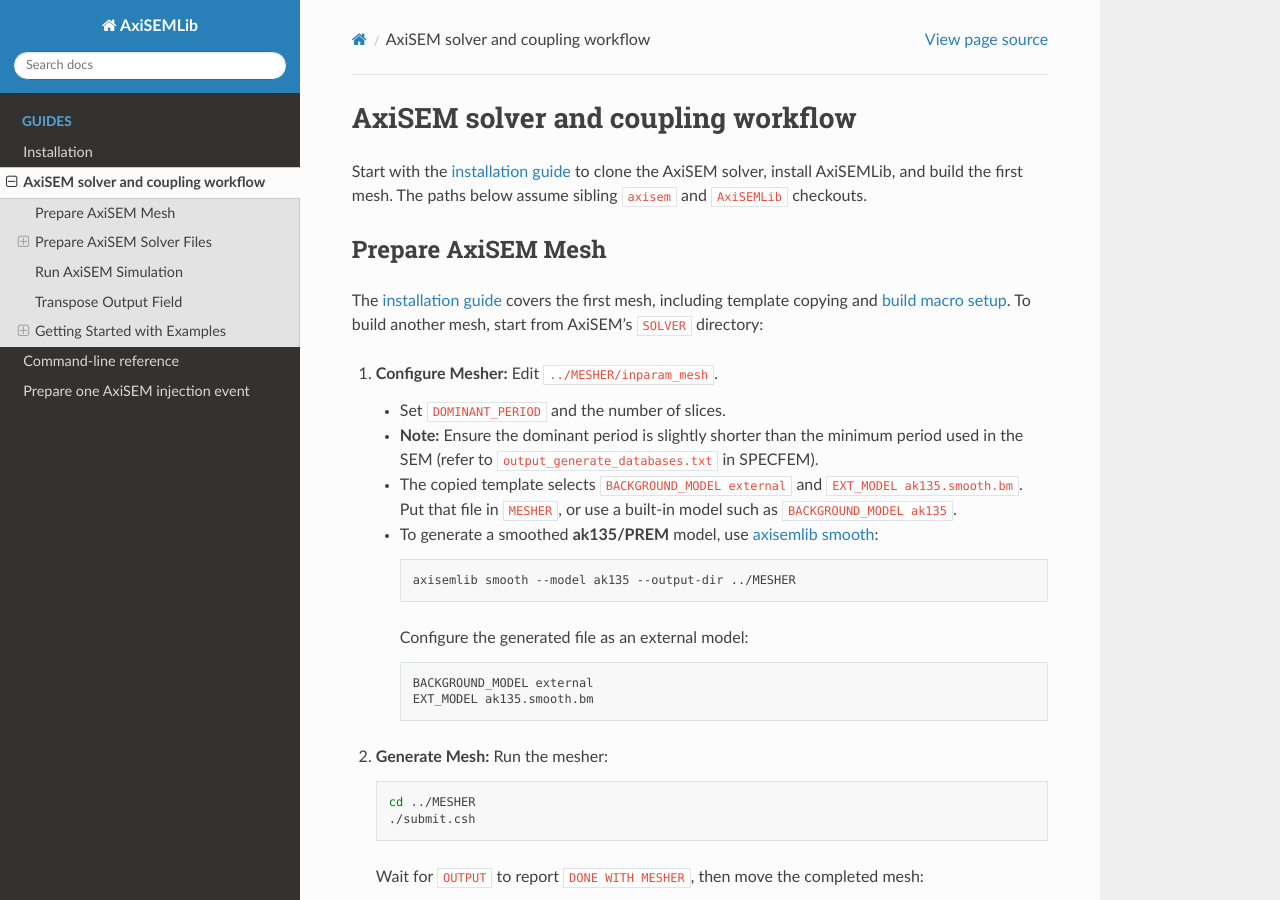
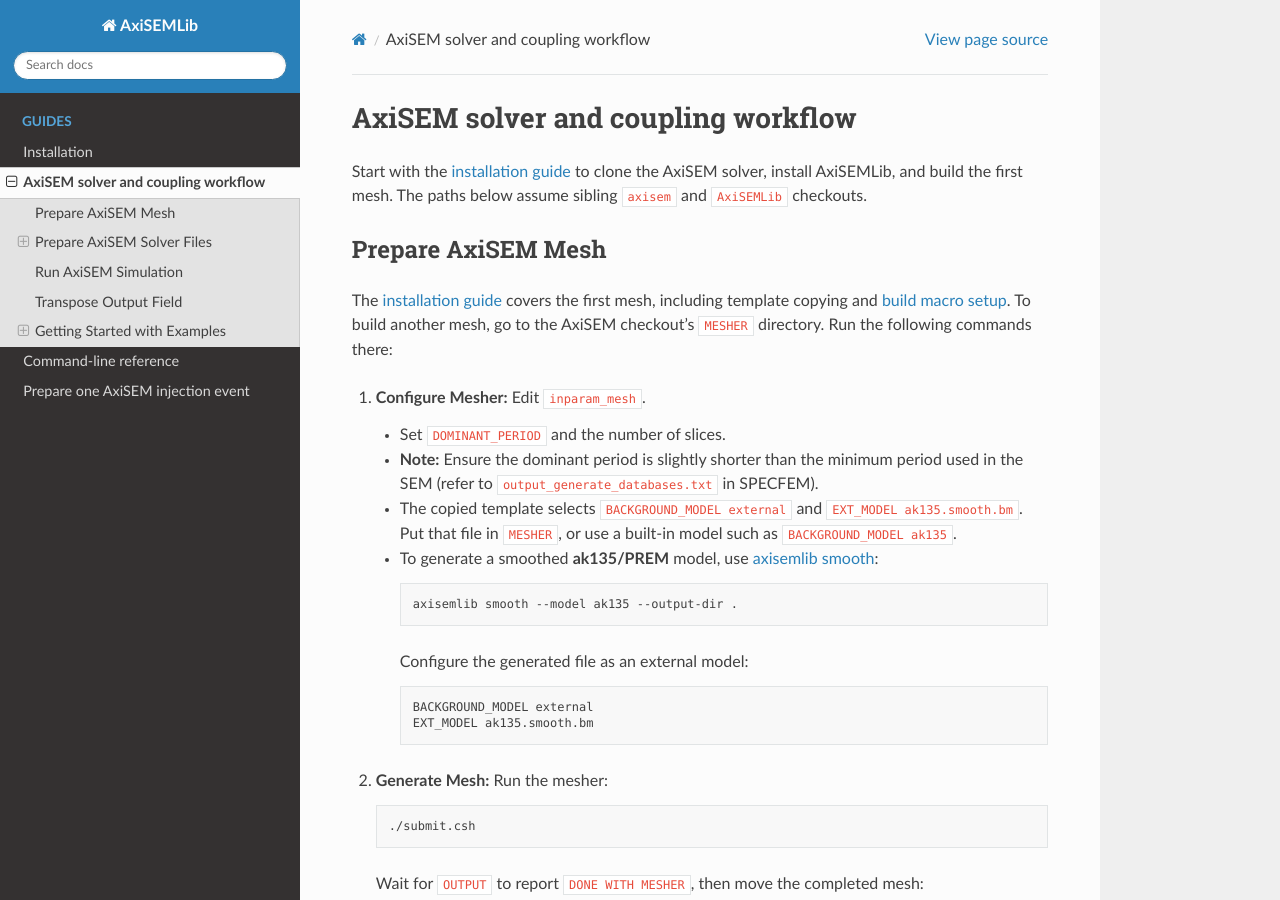
Before and after one commit to nqdu/AxiSEMLib, a Sphinx documentation site: the page built from doc/workflow.md, in a window 1280 px wide and 900 px high. Built offline with Sphinx 7.4.7 and the Read the Docs theme 3.1.0, drawn with Linux system fonts in a browser that asks for light colours; some of the changed text lies outside the part shown.

````diff
--- a/axisemlib/__init__.py
+++ b/axisemlib/__init__.py
@@ -1,6 +1,6 @@
 """AxiSEM wavefield processing and SPECFEM coupling tools."""
 
-__version__ = "0.1.0"
+__version__ = "3.0.0"
 __all__ = ["AxiBasicDB"]
 
 
--- a/doc/workflow.md
+++ b/doc/workflow.md
@@ -8,9 +8,10 @@ sibling `axisem` and `AxiSEMLib` checkouts.
 
 The [installation guide](installation.md) covers the first mesh, including
 template copying and [build macro setup](installation.md#configure-macros).
-To build another mesh, start from AxiSEM's `SOLVER` directory:
+To build another mesh, go to the AxiSEM checkout's `MESHER` directory. Run the
+following commands there:
 
-1.  **Configure Mesher:** Edit `../MESHER/inparam_mesh`.
+1.  **Configure Mesher:** Edit `inparam_mesh`.
     * Set `DOMINANT_PERIOD` and the number of slices.
     * **Note:** Ensure the dominant period is slightly shorter than the minimum period used in the SEM (refer to `output_generate_databases.txt` in SPECFEM).
     * The copied template selects `BACKGROUND_MODEL external` and
@@ -20,7 +21,7 @@ To build another mesh, start from AxiSEM's `SOLVER` directory:
       [axisemlib smooth](cli.md#axisemlib-smooth):
 
         ```bash
-        axisemlib smooth --model ak135 --output-dir ../MESHER
+        axisemlib smooth --model ak135 --output-dir .
         ```
 
       Configure the generated file as an external model:
@@ -33,7 +34,6 @@ To build another mesh, start from AxiSEM's `SOLVER` directory:
 2.  **Generate Mesh:** Run the mesher:
 
     ```bash
-    cd ../MESHER
     ./submit.csh
     ```
 
@@ -106,8 +106,9 @@ prepares the input files for one event at a time; see the
 
 ## Run AxiSEM Simulation
 
-Run the solver from `SOLVER` after preparing the mesh and the input
-files described above. If `SAVE_BDRY_FACES` is enabled, place
+Go to the AxiSEM checkout's `SOLVER` directory before preparing input files
+and running the solver. If you followed the mesh steps above, you are already
+there. If `SAVE_BDRY_FACES` is enabled, place
 `boundary_faces.dat` there first. `submit.csh` builds the solver, creates a
 new run directory, copies the inputs, and starts the simulation. The run
 directory name must not already exist.
--- a/pyproject.toml
+++ b/pyproject.toml
@@ -4,7 +4,7 @@ build-backend = "setuptools.build_meta"
 
 [project]
 name = "axisemlib"
-version = "0.1.0"
+version = "3.0.0"
 description = "AxiSEM wavefield processing and SPECFEM coupling"
 readme = "README.md"
 requires-python = ">=3.10"
````
